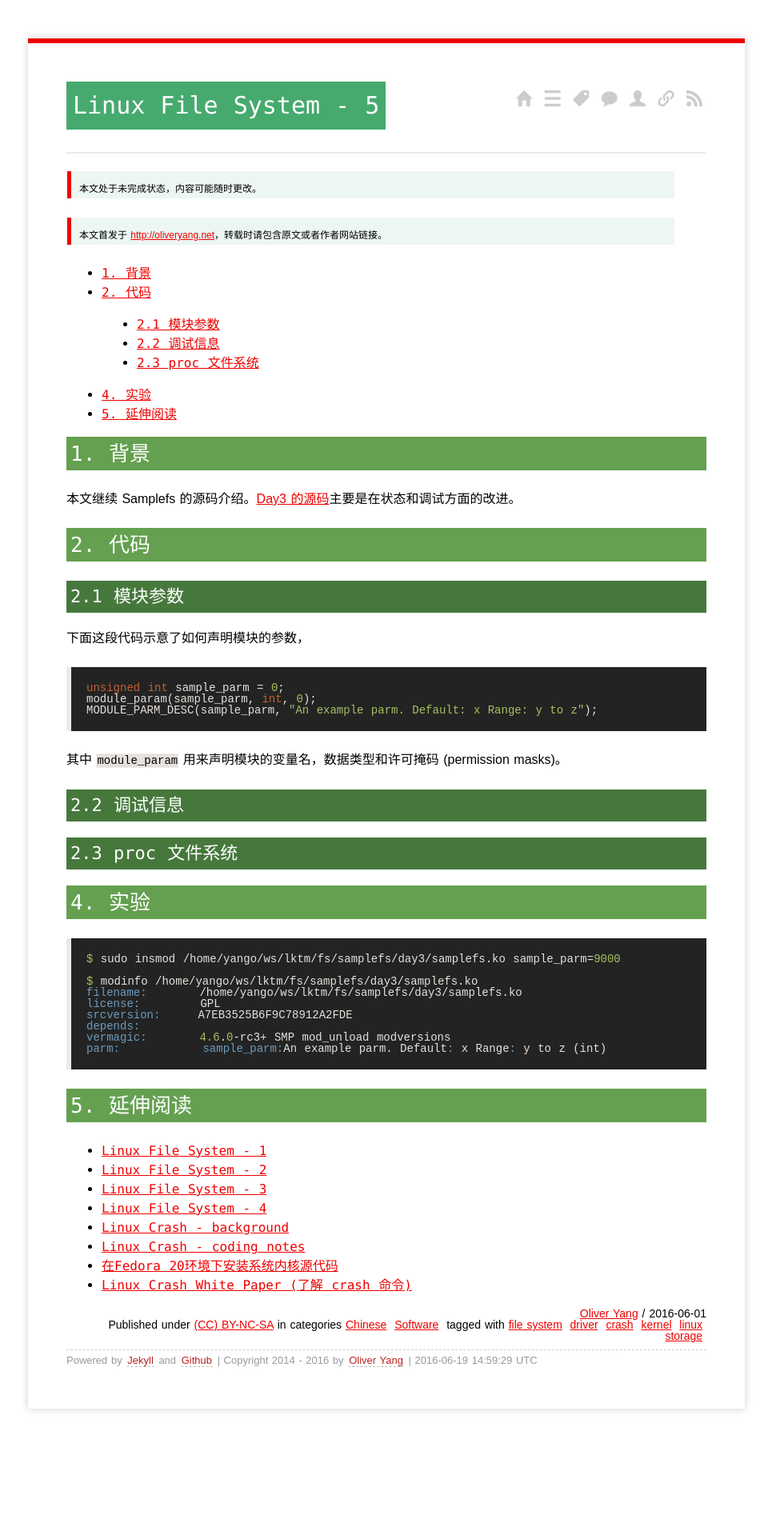
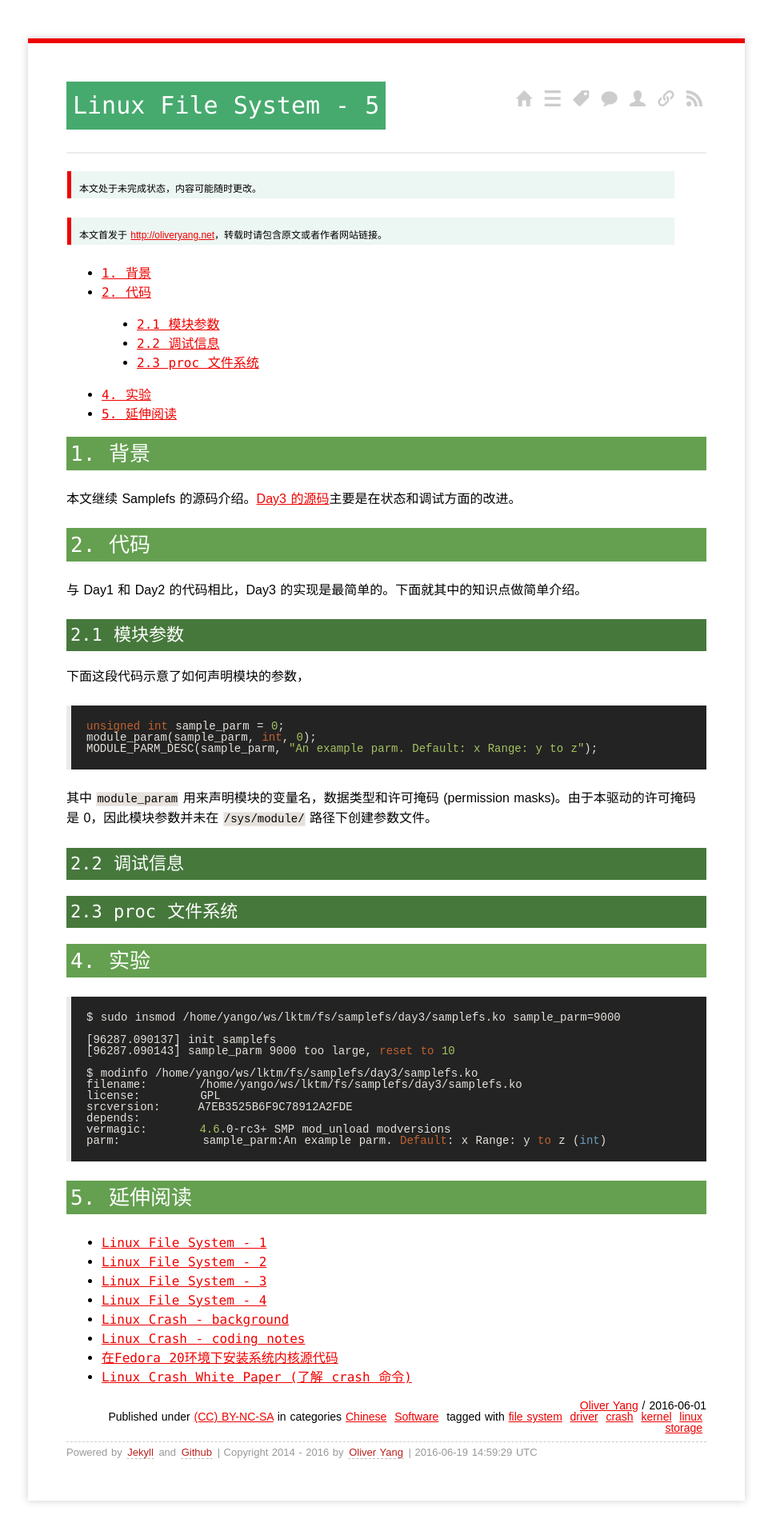
Before and after one commit to yangoliver/yangoliver.github.io, a Jekyll site: the page built from _posts/2016/2016-06-01-linux-file-system-basic-5.md, in a window 1280 px wide. Shown: the whole page at 80% size, without its empty margins (157-1122 px from the left). Built offline with Jekyll 4.4.1, drawn with Linux system fonts in a browser that asks for light colours; comment, search, counter and statistics services are not loaded; before the commit the page ends 1809 px from its top, so only the background shows below that.

Commit message:
draft: module parameters updates

```diff
--- a/_posts/2016/2016-06-01-linux-file-system-basic-5.md
+++ b/_posts/2016/2016-06-01-linux-file-system-basic-5.md
@@ -20,6 +20,8 @@ tags:
 
 ## 2. 代码
 
+与 Day1 和 Day2 的代码相比，Day3 的实现是最简单的。下面就其中的知识点做简单介绍。
+
 ### 2.1 模块参数
 
 下面这段代码示意了如何声明模块的参数，
@@ -28,7 +30,7 @@ tags:
 	module_param(sample_parm, int, 0);
 	MODULE_PARM_DESC(sample_parm, "An example parm. Default: x Range: y to z");
 
-其中 `module_param` 用来声明模块的变量名，数据类型和许可掩码 (permission masks)。
+其中 `module_param` 用来声明模块的变量名，数据类型和许可掩码 (permission masks)。由于本驱动的许可掩码是 0，因此模块参数并未在 `/sys/module/` 路径下创建参数文件。
 
 ### 2.2 调试信息
 
@@ -36,8 +38,10 @@ tags:
 
 ## 4. 实验
 
+	$ sudo insmod /home/yango/ws/lktm/fs/samplefs/day3/samplefs.ko sample_parm=9000
 
-	$ sudo insmod /home/yango/ws/lktm/fs/samplefs/day3/samplefs.ko sample_parm=9000
+	[96287.090137] init samplefs
+	[96287.090143] sample_parm 9000 too large, reset to 10
 
 	$ modinfo /home/yango/ws/lktm/fs/samplefs/day3/samplefs.ko
 	filename:       /home/yango/ws/lktm/fs/samplefs/day3/samplefs.ko
```
